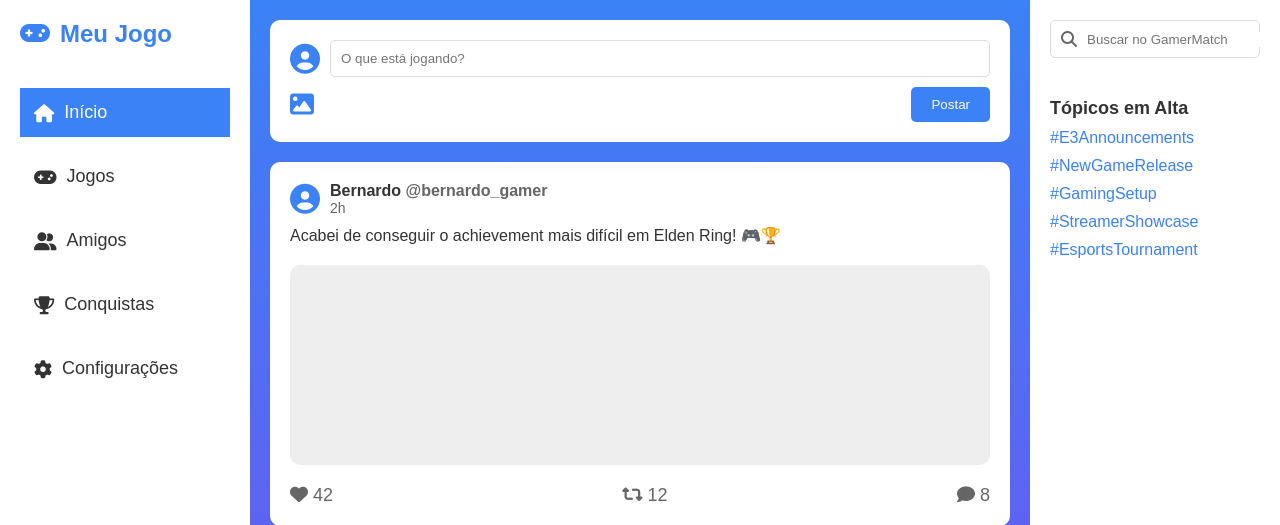
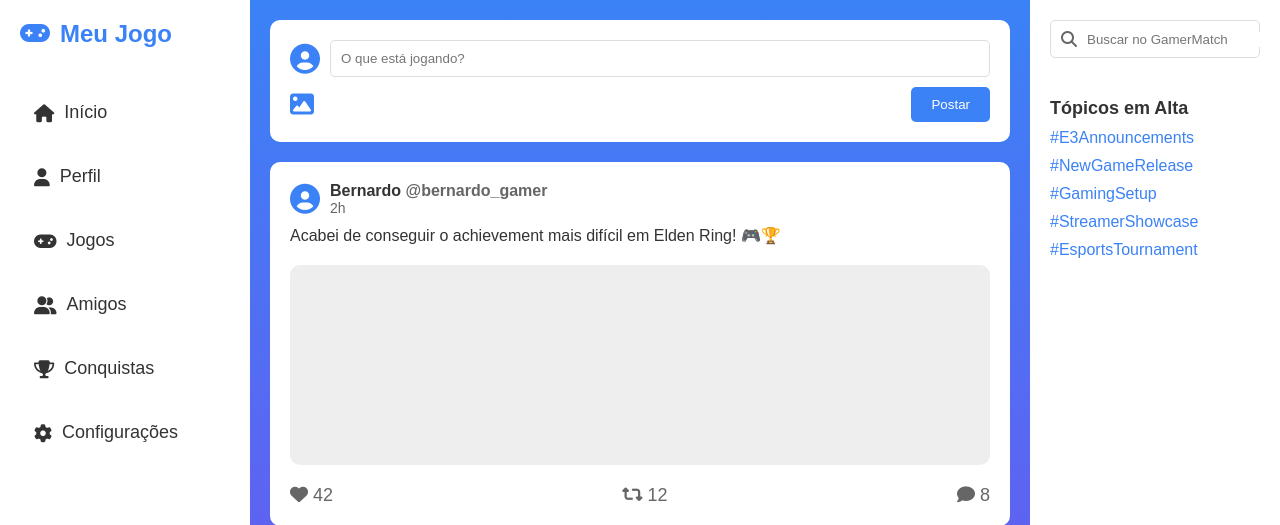
Before and after one commit to dev-be/clonico, a FastAPI app: page /feed in a window 1280 px wide. Shown: the top 525 px of the page. Run offline with FastAPI, Linux system fonts and the light colour scheme.

Commit message:
Update Insert Icon and button fuction

```diff
--- a/templates/feed.html
+++ b/templates/feed.html
@@ -3,6 +3,7 @@
 <head>
   <meta charset="UTF-8">
   <meta name="viewport" content="width=device-width, initial-scale=1.0">
+  <link rel="icon" type="image/svg+xml" href="/static/images/clonico_icon.svg">
   <title>Clonico Feed</title>
   <link rel="stylesheet" href="/static/css/feed.css">
   <!-- Ícones FontAwesome -->
@@ -16,11 +17,12 @@
             <div class="logo-text">Meu Jogo</div>
         </div>
         <div class="nav-menu">
-            <button class="nav-button active"><i class="fas fa-home"></i> Início</button>
+            <button class="nav-button" onclick="window.location.href='/feed'"><i class="fas fa-home"></i> Início</button>
+            <button class="nav-button" onclick="window.location.href='/profile'"><i class="fas fa-user"></i> Perfil</button>
             <button class="nav-button"><i class="fas fa-gamepad"></i> Jogos</button>
             <button class="nav-button"><i class="fas fa-user-friends"></i> Amigos</button>
             <button class="nav-button"><i class="fas fa-trophy"></i> Conquistas</button>
-            <button class="nav-button"><i class="fas fa-cog"></i> Configurações</button>
+            <button class="nav-button" onclick="window.location.href='/logout'"><i class="fas fa-cog"></i> Configurações</button>
         </div>
         <button class="logout-button"><i class="fas fa-sign-out-alt"></i> Sair</button>
     </div>
--- a/templates/perfil.html
+++ b/templates/perfil.html
@@ -19,13 +19,14 @@
                 <div class="logo-text">Meu Jogo</div>
             </div>
             <div class="nav-menu">
-                <button class="nav-button active"><i class="fas fa-home"></i> Início</button>
+                <button class="nav-button" onclick="window.location.href='/feed'"><i class="fas fa-home"></i> Início</button>
+                <button class="nav-button" onclick="window.location.href='/profile'"><i class="fas fa-user"></i> Perfil</button>
                 <button class="nav-button"><i class="fas fa-gamepad"></i> Jogos</button>
                 <button class="nav-button"><i class="fas fa-user-friends"></i> Amigos</button>
                 <button class="nav-button"><i class="fas fa-trophy"></i> Conquistas</button>
                 <button class="nav-button"><i class="fas fa-cog"></i> Configurações</button>
             </div>
-            <button class="logout-button"><i class="fas fa-sign-out-alt"></i> Sair</button>
+            <button class="logout-button" onclick="window.location.href='/logout'"><i class="fas fa-sign-out-alt"></i> Sair</button>
         </div>
 
         <div class="feed">
```
